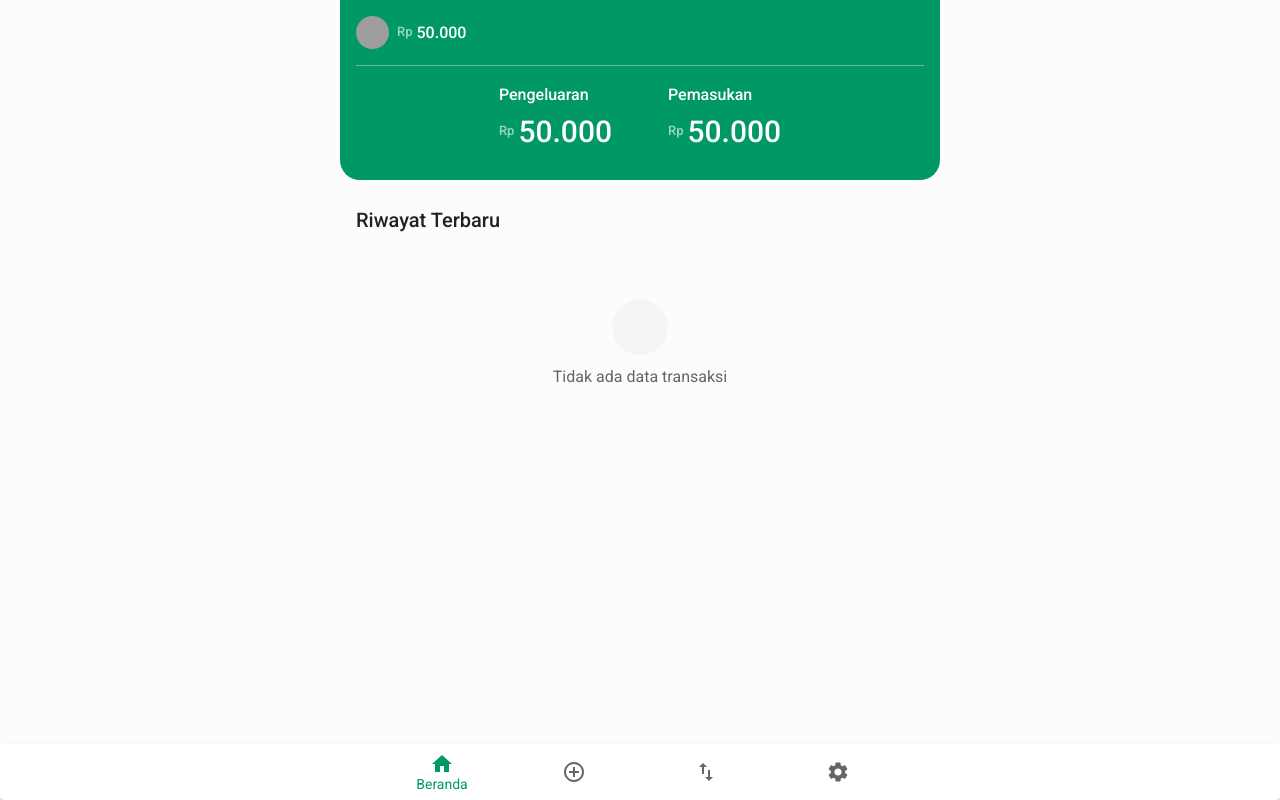
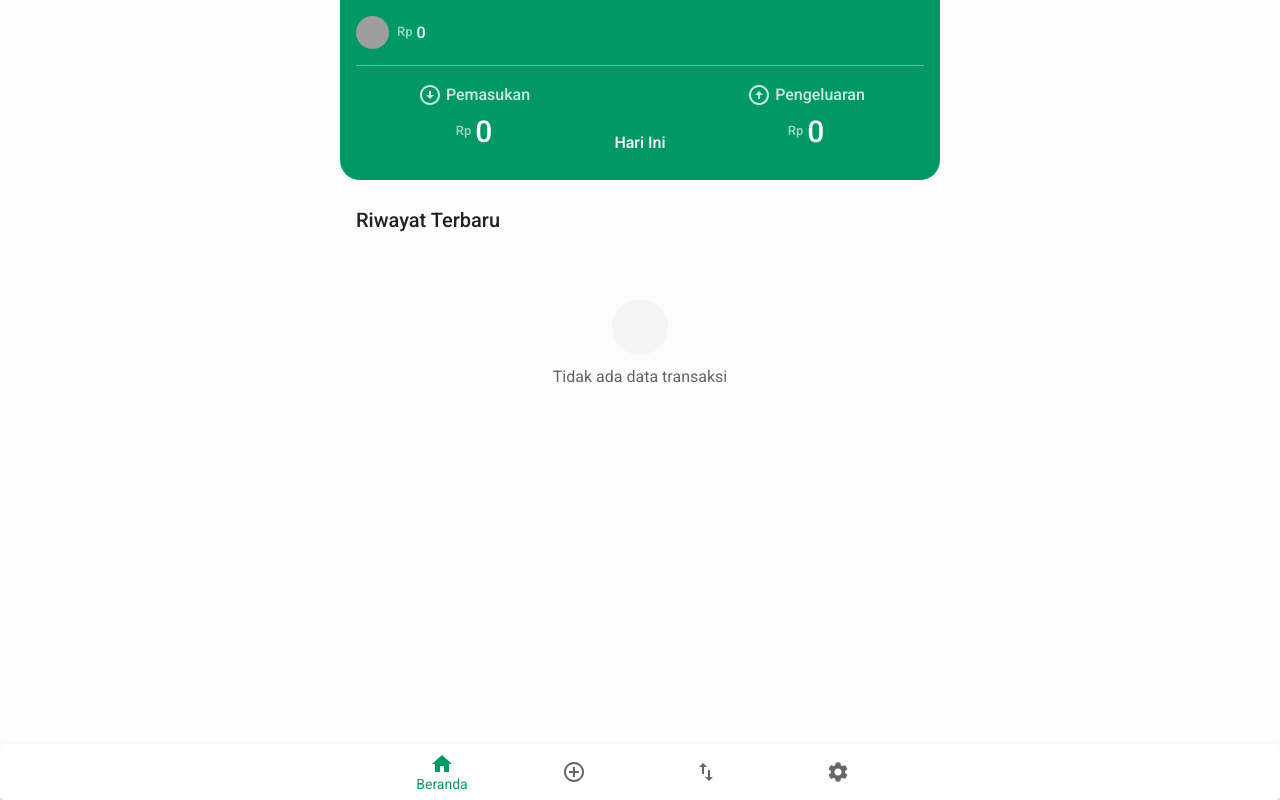
Before and after one commit to RzlAm/DuitLy, a React (Vite) app: page / in a window 1280 px wide. Built offline with nearby package versions, Linux system fonts and the light colour scheme; grey boxes are pictures that could not be loaded; some icons are missing.

Commit message:
feat: add list transaction on home page

```diff
--- a/src/pages/Home/Home.jsx
+++ b/src/pages/Home/Home.jsx
@@ -4,11 +4,19 @@ import MoneyOffIcon from "@mui/icons-material/MoneyOff";
 import AppLayout from "../../layouts/AppLayout";
 import { getTransactions } from "../../helpers/StorageHelper";
 import { useEffect, useState } from "react";
+import { ArrowCircleDown, ArrowCircleUp } from "@mui/icons-material";
+import { Link } from "react-router-dom";
+import dayjs from "dayjs";
+import "dayjs/locale/id";
+dayjs.locale("id");
 
 function Home() {
   const [transactions, setTransactions] = useState([]);
   const [loading, setLoading] = useState(true);
   const [error, setError] = useState(null);
+  const [expense, setExpense] = useState(0);
+  const [income, setIncome] = useState(0);
+  const [balance, setBalance] = useState(0);
 
   useEffect(() => {
     setLoading(true);
@@ -20,10 +28,21 @@ function Home() {
       return;
     }
 
+    const totalExpense = data.filter((transaction) => transaction.type === "Expense" && dayjs(transaction.date).isSame(dayjs(), "day")).reduce((acc, transaction) => acc + transaction.amount, 0);
+    const totalIncome = data.filter((transaction) => transaction.type === "Income" && dayjs(transaction.date).isSame(dayjs(), "day")).reduce((acc, transaction) => acc + transaction.amount, 0);
+
+    const totalExpenseAllTime = data.filter((transaction) => transaction.type === "Expense").reduce((acc, transaction) => acc + transaction.amount, 0);
+    const totalIncomeAllTime = data.filter((transaction) => transaction.type === "Income").reduce((acc, transaction) => acc + transaction.amount, 0);
+    const totalBalance = totalIncomeAllTime - totalExpenseAllTime;
+
+    setExpense(totalExpense);
+    setIncome(totalIncome);
+    setBalance(totalBalance);
     setTransactions(data);
     setError(null);
     setLoading(false);
   }, []);
+  console.log(dayjs().toISOString());
 
   return (
     <AppLayout>
@@ -37,38 +56,50 @@ function Home() {
               Rp
             </Typography>
             <Typography variant="h6" fontSize={16}>
-              50.000
+              {!loading ? balance.toLocaleString("id-ID") : "Loading..."}
             </Typography>
           </Stack>
         </Stack>
         <Divider sx={{ bgcolor: "rgba(255,255,255,.5)" }} />
-        <Stack direction="row" justifyContent={"center"} spacing={7} alignItems="center" mt={2} mb={0}>
-          <div>
-            <Typography variant="h6" fontSize={16}>
-              Pengeluaran
+
+        <Stack direction="row" justifyContent="center" alignItems="flex-end" spacing={1} mt={2} mb={0}>
+          <Box textAlign="center" flex={1}>
+            <Stack direction="row" spacing={0.5} alignItems="center" justifyContent="center" mb={0}>
+              <ArrowCircleDown sx={{ color: "rgba(255,255,255,.8)" }} />
+              <Typography sx={{ color: "rgba(255,255,255,.8)" }} variant="h6" fontSize={16} fontWeight={500}>
+                Pemasukan
               </Typography>
-            <Stack direction="row" spacing={0.5} alignItems="center" mb={2}>
+            </Stack>
+            <Stack direction="row" spacing={0.5} alignItems="center" justifyContent="center" mb={2}>
               <Typography variant="h6" color="rgba(255,255,255,.6)" fontSize={13}>
                 Rp
               </Typography>
-              <Typography variant="h6" sx={{ fontSize: 30 }}>
-                50.000
+              <Typography variant="h6" sx={{ fontSize: 30, color: "primary.contrastText" }}>
+                {!loading ? income.toLocaleString("id-ID") : "Loading..."}
               </Typography>
             </Stack>
-          </div>
-          <div>
-            <Typography variant="h6" fontSize={16}>
-              Pemasukan
+          </Box>
+          <Box textAlign="center" flexShrink={0} minWidth={80}>
+            <Typography sx={{ color: "white" }} variant="h6" textAlign="center" fontSize={16} fontWeight={500} mb={2}>
+              Hari Ini
             </Typography>
-            <Stack direction="row" spacing={0.5} alignItems="center" mb={2}>
+          </Box>
+          <Box textAlign="center" flex={1}>
+            <Stack direction="row" spacing={0.5} alignItems="center" justifyContent="center" mb={0}>
+              <ArrowCircleUp sx={{ color: "rgba(255,255,255,.8)" }} />
+              <Typography sx={{ color: "rgba(255,255,255,.8)" }} variant="h6" fontSize={16} fontWeight={500}>
+                Pengeluaran
+              </Typography>
+            </Stack>
+            <Stack direction="row" spacing={0.5} alignItems="center" justifyContent="center" mb={2}>
               <Typography variant="h6" color="rgba(255,255,255,.6)" fontSize={13}>
                 Rp
               </Typography>
-              <Typography variant="h6" sx={{ fontSize: 30 }}>
-                50.000
+              <Typography variant="h6" sx={{ fontSize: 30, color: "secondary.contrastText" }}>
+                {!loading ? expense.toLocaleString("id-ID") : "Loading..."}
               </Typography>
             </Stack>
-          </div>
+          </Box>
         </Stack>
       </Box>
 
@@ -80,13 +111,16 @@ function Home() {
 
         <List>
           {!loading && transactions.length > 0 ? (
-            transactions.slice(0, 20).map((transaction) => (
+            transactions
+              .sort((a, b) => dayjs(b.date).diff(dayjs(a.date)))
+              .slice(0, 20)
+              .map((transaction) => (
                 <>
                   <ListItem key={transaction.id}>
                     <ListItemAvatar>
                       <Avatar sx={{ bgcolor: transaction.type === "Expense" ? "secondary.main" : "primary.main" }}>{transaction.type === "Expense" ? <MoneyOffIcon /> : <AttachMoneyIcon />}</Avatar>
                     </ListItemAvatar>
-                  <ListItemText primary={transaction.description} secondary={"Rp" + transaction.amount.toLocaleString("id-ID") + " • " + transaction.date} />
+                    <ListItemText primary={transaction.description} secondary={"Rp" + transaction.amount.toLocaleString("id-ID") + " • " + dayjs(transaction.date).format("D MMMM YYYY")} />
                   </ListItem>
                   <Divider variant="inset" component="li" />
                 </>
@@ -106,6 +140,17 @@ function Home() {
             </ListItem>
           )}
         </List>
+        {!loading && transactions.length > 20 && (
+          <Box mt={2} textAlign="center">
+            <Typography variant="body2" color="text.secondary">
+              Ini adalah 20 transaksi terbaru, untuk melihat lebih banyak pergi ke{" "}
+              <Link to="/transactions" style={{ color: "#1976d2", textDecoration: "underline" }}>
+                halaman transaksi
+              </Link>
+              .
+            </Typography>
+          </Box>
+        )}
       </Box>
     </AppLayout>
   );
```
Lines whose indentation alone changed are shown as unchanged.
